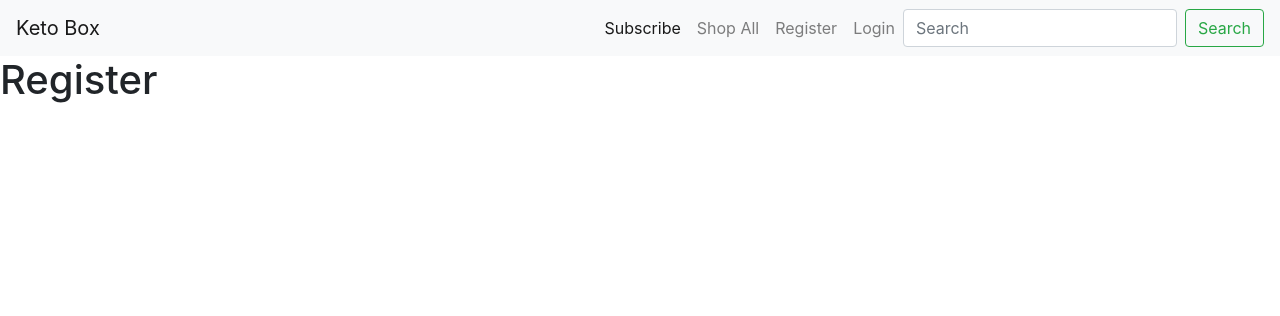
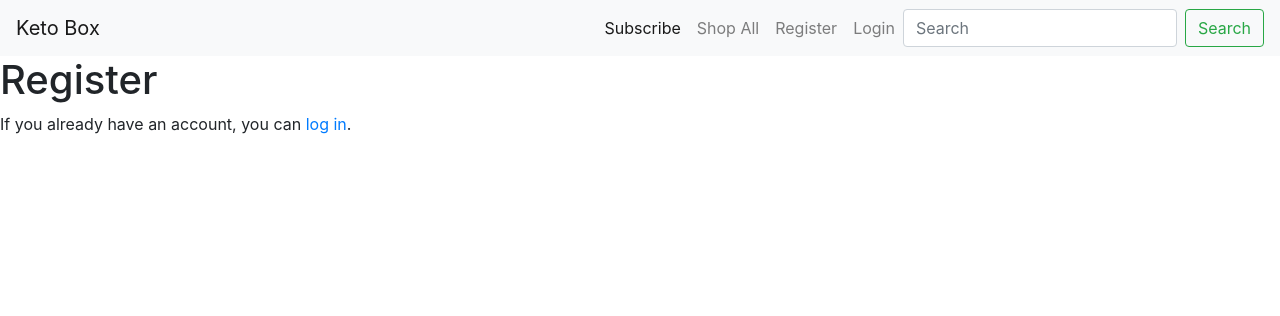
Before and after one commit to SianJade/keto-subscription-box, a Django app: page /accounts/register/ in a window 1280 px wide. Shown: the top 316 px of the page. Run offline with Django 3.2, Linux system fonts and the light colour scheme; some libraries are stand-ins or nearby versions.

Commit message:
Add link to registration page to take users who already have an account to the login page

```diff
--- a/accounts/templates/registration.html
+++ b/accounts/templates/registration.html
@@ -5,5 +5,5 @@
 {% block page_heading %}Register{% endblock %}
 
 {% block content %}
-
+    <p>If you already have an account, you can <a href="{% url 'login' %}">log in</a>.</p>
 {% endblock %}
```
